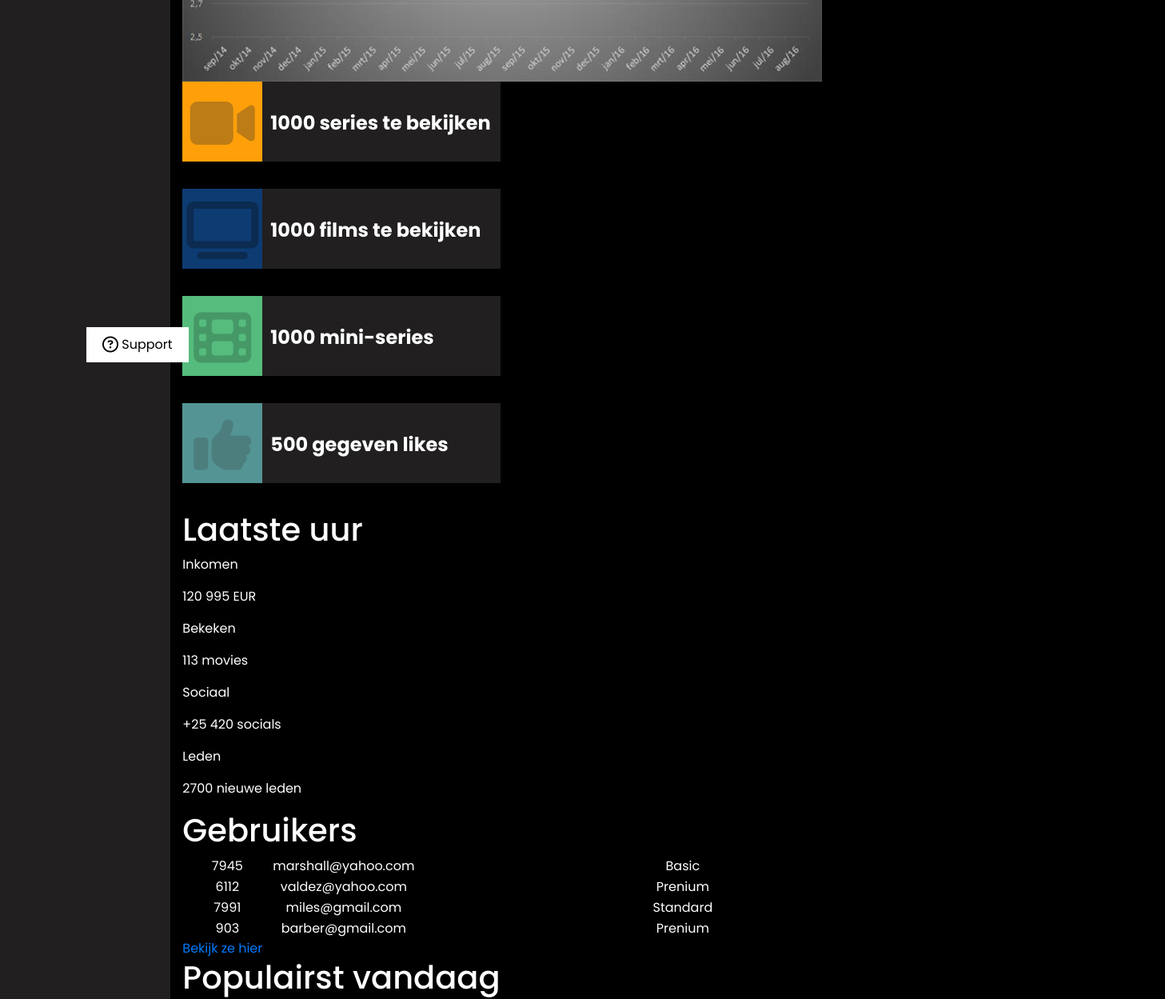
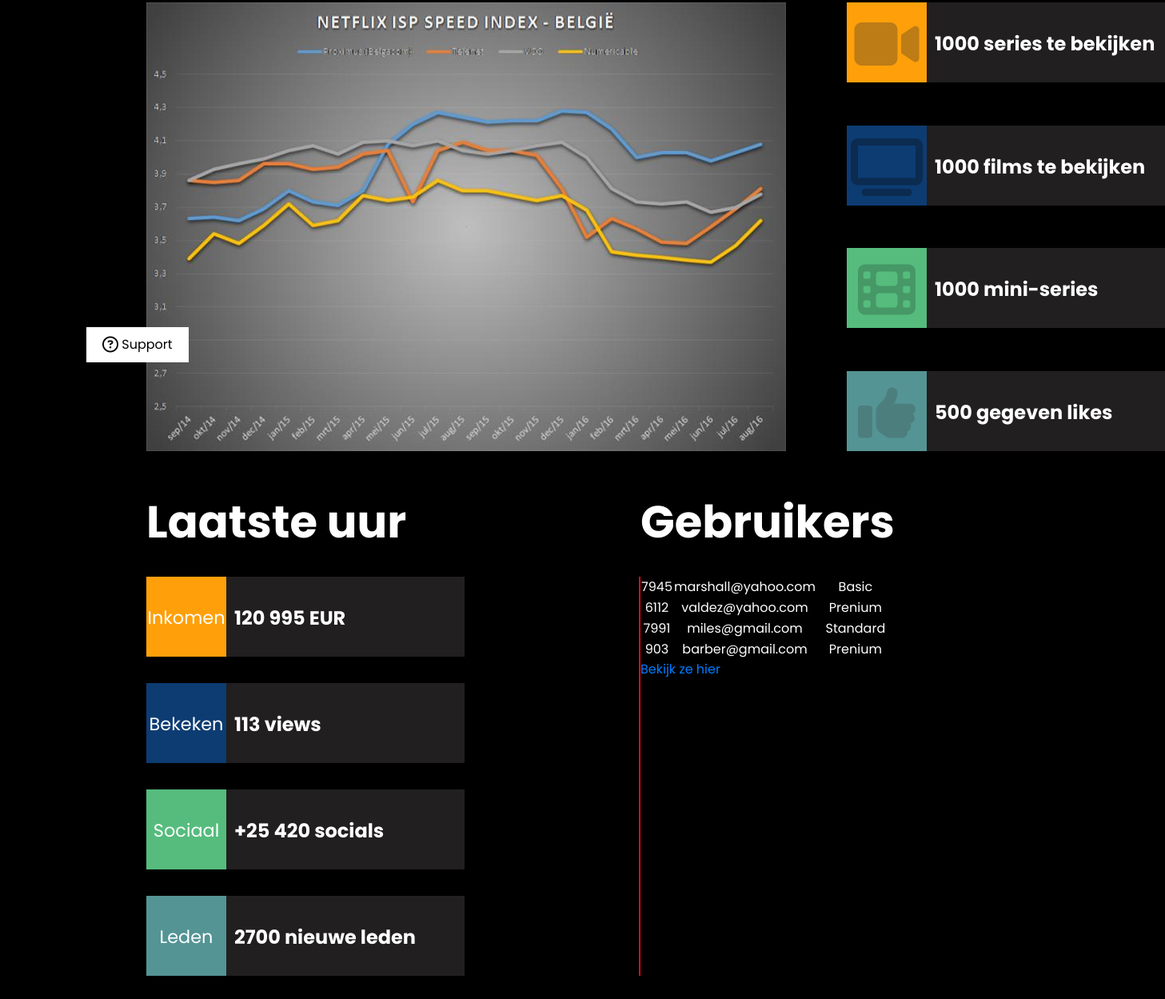
Before and after one commit to AntonLabeeuw/Groep08-Netflix, a plain HTML site: page dashboard.html in a window 1280 px wide. Shown: the part 549-1798 px from the top of the page at 80% size, 1457 px wide, since content can reach past the window. Drawn offline with nearby package versions, Linux system fonts and the light colour scheme; files that its build step writes are made by us from their sources; a script that the page names is missing.

Commit message:
blokje laatste uur gemaakt

```diff
--- a/css/_dashboard.scss
+++ b/css/_dashboard.scss
@@ -12,18 +12,42 @@
 $colorGreen-dark: #469866;
 $colorGrey: #707070;
 
+h1{
+    font-size: 3.5rem;
+    font-weight: bold;
+    margin-top: 55px;
+    margin-bottom: 35px;
+}
 
+p{
+    margin: 0;
+}
+
+.c-grafiekStats{
+    display: flex;
+    margin-top: 50px;
+    margin-left: 183px;
+}
+
+.c-grafiek{
+    width: 817px;
+}
 
 .c-stats{
     display: flex;
     flex-direction: column;
+    margin-left: 59px;
 
     &__stat{
         display: flex;
         background-color: $colorSidebar;
         width: 398px;
         height: 100px;
-        margin-bottom: 34px;
+        margin-bottom: 53.5px;
+    }
+
+    &__stat:last-child{
+        margin-bottom: 0;
     }
 
     &__icon{
@@ -61,3 +85,62 @@
     }
 
 }
+
+.c-info{
+    display: flex;
+}
+
+.c-laatsteUur{
+    display: flex;
+    flex-direction: column;
+    margin-left: 183px;
+
+    &__balkjes{
+        border-right: 2px $colorRed1 solid;
+        padding-right: 218px;
+    }
+
+    &__balkje{
+        display: flex;
+        background-color: $colorSidebar;
+        width: 398px;
+        height: 100px;
+        margin-bottom: 33px;
+    }
+
+    &__balkje:last-child{
+        margin-bottom: 0;
+    }
+
+    &__gegeven{
+        width: 100px;
+        font-size: 1.4rem;
+        text-align: center;
+        color: $colorW;
+        padding-top: 35px;
+    }
+
+    &__inkomen .c-laatsteUur__gegeven{
+        background-color: $colorOrange;
+    }
+
+    &__bekeken .c-laatsteUur__gegeven{
+        background-color: $colorBlue1;
+    }
+
+    &__sociaal .c-laatsteUur__gegeven{
+        background-color: $colorGreen;
+    }
+
+    &__leden .c-laatsteUur__gegeven{
+        background-color: $colorBlue2;
+    }
+
+    &__text{
+        color: $colorW;
+        padding-left: 10px;
+        font-weight: bold;
+        font-size: 1.5rem;
+        padding-top: 34px;
+    }
+}
--- a/dashboard.html
+++ b/dashboard.html
@@ -55,7 +55,7 @@
         </sidenav>
 
         <main>
-            <div class="container">
+            <div class="c-grafiekStats">
                 <div class="c-grafiek">
                     <img src="media/grafiek.png" alt="Grafiek" title="Grafiek">
                 </div>
@@ -93,48 +93,48 @@
                         </div>
                     </div>
                 </div>
+            </div>
 
             <div class="c-info">
-                    <div class="c-info__LaatsteUur">
+                <div class="c-laatsteUur">
                     <h1>Laatste uur</h1>
-                        <div class="c-infobalkjes">
-                            <div class="c-info__infobalk c-info__inkomen">
-                                <div class="">
+                    <div class="c-laatsteUur__balkjes">
+                        <div class="c-laatsteUur__balkje c-laatsteUur__inkomen">
+                            <div class="c-laatsteUur__gegeven">
                                 <p>Inkomen</p>
                             </div>
-                                <div class="c-info__text">
+                            <div class="c-laatsteUur__text">
                                 <p>120 995 EUR</p>
                             </div>
                         </div>
-                            <div class="c-info__infobalk c-info__bekeken">
-                                <div class="">
+                        <div class="c-laatsteUur__balkje c-laatsteUur__bekeken">
+                            <div class="c-laatsteUur__gegeven">
                                 <p>Bekeken</p>
                             </div>
-                                <div class="c-info__text">
-                                    <p>113 movies</p>
+                            <div class="c-laatsteUur__text">
+                                <p>113 views</p>
                             </div>
                         </div>
-                            <div class="c-info__infobalk c-info__sociaal">
-                                <div class="">
+                        <div class="c-laatsteUur__balkje c-laatsteUur__sociaal">
+                            <div class="c-laatsteUur__gegeven">
                                 <p>Sociaal</p>
                             </div>
-                                <div class="c-info__text">
+                            <div class="c-laatsteUur__text">
                                 <p>+25 420 socials</p>
                             </div>
                         </div>
-                            <div class="c-info__infobalk c-info__leden">
-                                <div class="">
+                        <div class="c-laatsteUur__balkje c-laatsteUur__leden">
+                            <div class="c-laatsteUur__gegeven">
                                 <p>Leden</p>
                             </div>
-                                <div class="c-info__text">
+                            <div class="c-laatsteUur__text">
                                 <p>2700 nieuwe leden</p>
                             </div>
                         </div>
                     </div>
-
                 </div>
 
-                    <div class="c-info__gebruikers">
+                <div class="c-gebruikers">
                     <h1>Gebruikers</h1>
                     <table>
                         <tr>
@@ -197,7 +197,6 @@
                     <i class="fas fa-chevron-right"></i>
                 </div>
             </div>
-            </div>
         </main>
 
 
```
Also changed, not shown: css/main.css, 1 other file. Lines whose indentation alone changed are shown as unchanged.
